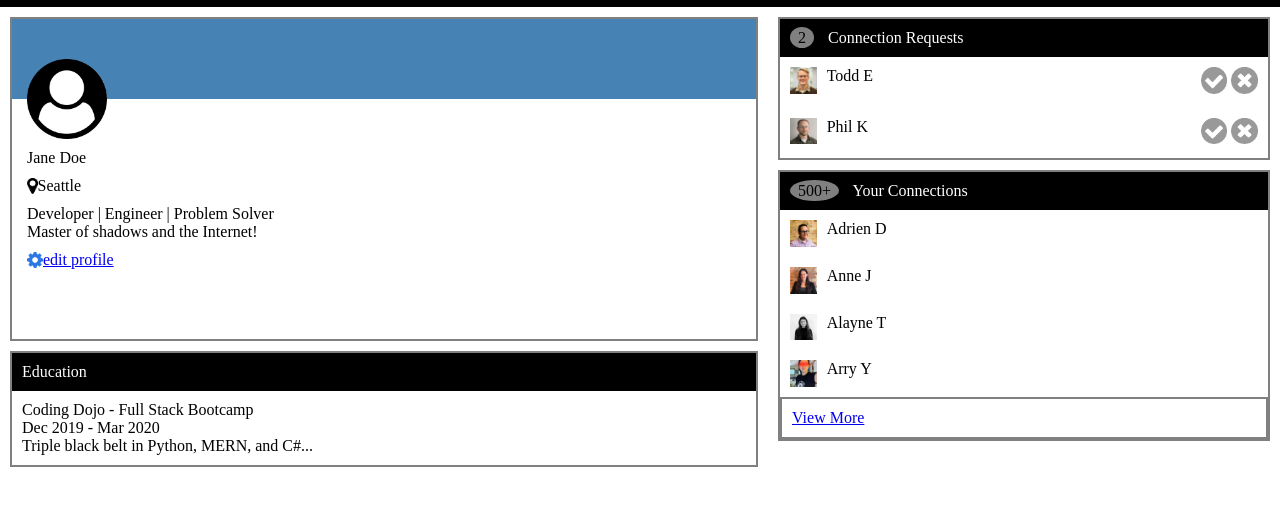
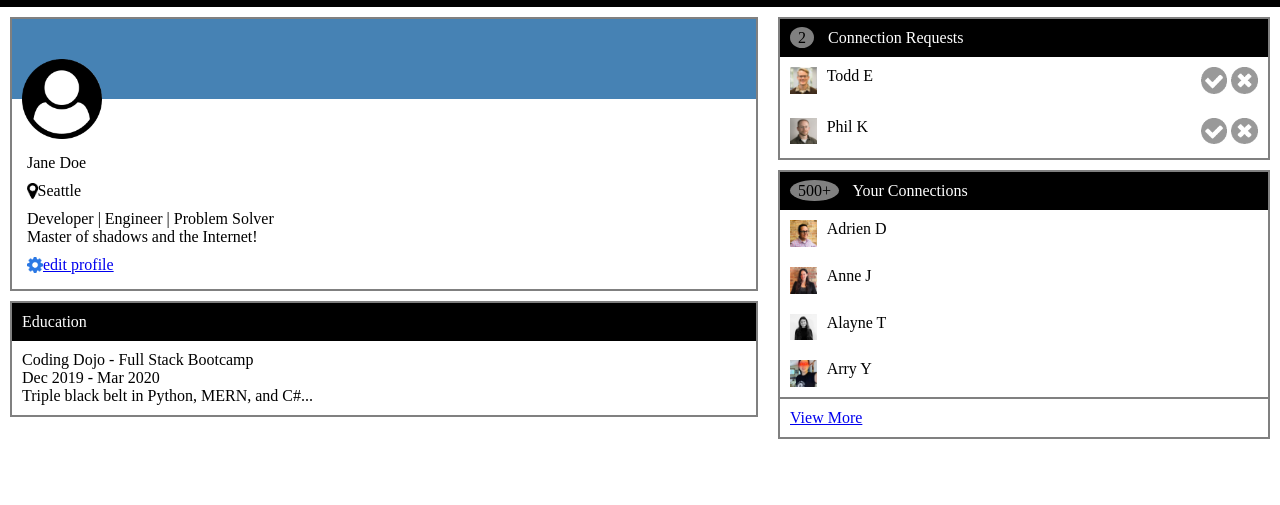
Before and after one commit to whendershot/week2, a plain HTML site: page profile_page/index.html in a window 1280 px wide. Shown: the part 71-576 px from the top of the page. Drawn offline with Linux system fonts and the light colour scheme.

Commit message:
Moved profile image into banner-main div. Removed relative positioning from profile card. Removed all around border on View More; replaced with border-top.
{TODO}Correct bannor-minor pixel offset away from borders.  Is it a math residual issue?

```diff
--- a/profile_page/index.html
+++ b/profile_page/index.html
@@ -20,9 +20,10 @@
     <div class="column">
         <div class="flex-3">
             <div class="card" id="profile-card">
-                <div class="banner-main"></div>
+                <div class="banner-main" id="profile-banner">
+                    <img class="profile-image" src="./static/icons/user-circle.png" alt="user profile image">
+                </div>
                 <div class="profile">
-                    <img class="profile-image" src="./static/icons/user-circle.png" alt="user profile image">
                     <p class="profile-name">Jane Doe</p>
                     <p class="profile-city"><img src="./static/icons/map-marker.png" alt="map marker icon">Seattle</p>
                     <p class="profile-hero-text">Developer | Engineer | Problem Solver<br>Master of shadows and the Internet!</p>
--- a/profile_page/static/css/style.css
+++ b/profile_page/static/css/style.css
@@ -1,6 +1,7 @@
 * {
     margin: 0px;
     padding: 0px;
+    box-sizing: border-box;
 }
 
 .navbar {
@@ -45,6 +46,7 @@ a.active {
 .banner-main {
     background-color: steelblue;
     height: 80px;
+    margin-bottom: 40px;
 }
 
 .banner-minor {
@@ -119,8 +121,13 @@ a.active {
     justify-content: space-evenly;
     align-items: flex-start;
     height: fit-content;
-    position: relative;
-    top: -55px;
+}
+
+.profile-image{
+    height: 80px;
+    width: 80px;
+    margin-top: 40px;
+    margin-left: 10px;
 }
 
 #profile-card {
@@ -129,10 +136,6 @@ a.active {
 
 .profile > * {
     margin: 5px;
-}
-
-.profile-image{
-    height: 80px;
 }
 
 .profile-city {
@@ -161,5 +164,9 @@ a.active {
 }
 
 #view-more {
-    border: 2px solid gray;
+    border-top: 2px solid gray;
 }
+
+p.definition_word {
+    font-size: 25pt;
+}
```
